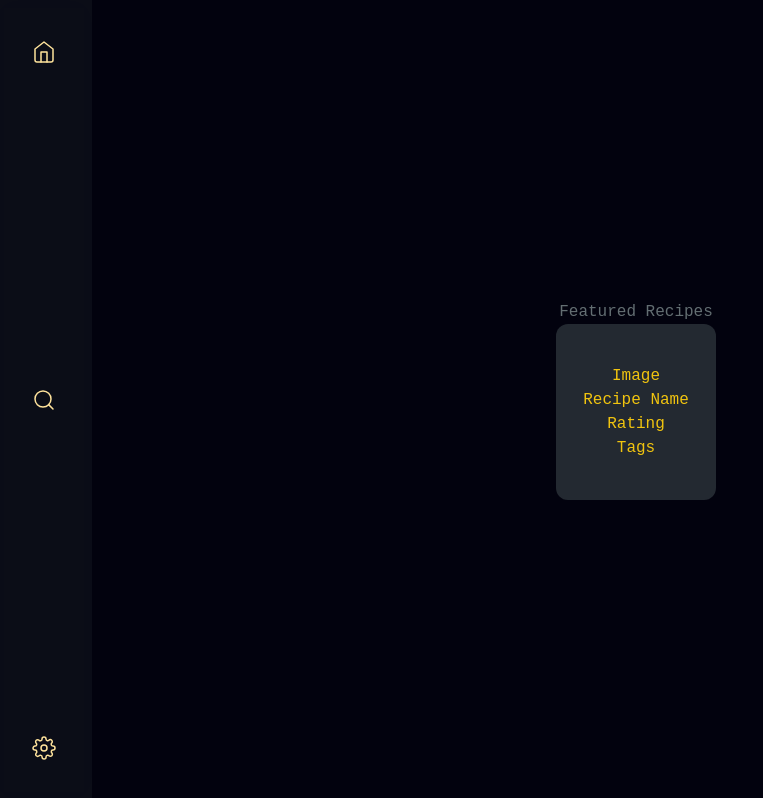
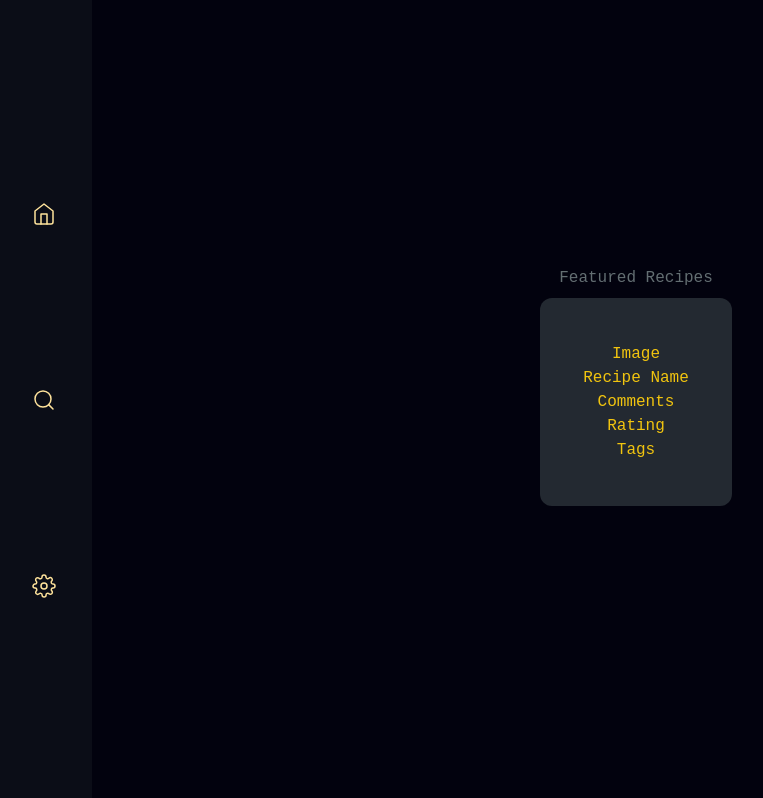
Before and after one commit to TypeErrorDev/Recipeek, a React (Vite) app: page /dashboard in a window 1280 px wide. Shown: the whole page, without its empty margins (4-767 px from the left). Built offline with nearby package versions, Linux system fonts and the light colour scheme; no server answers; sample sign-in values are in the browser's storage; the HTML template or start-up script is replaced by a standard one.

Commit message:
Working on the fetch for featured recipies

```diff
--- a/package.json
+++ b/package.json
@@ -11,6 +11,7 @@
   },
   "dependencies": {
     "@supabase/supabase-js": "^2.46.1",
+    "axios": "^1.7.7",
     "feather-icons": "^4.29.2",
     "js-cookie": "^3.0.5",
     "react": "^18.3.1",
--- a/src/Components/Cards.jsx
+++ b/src/Components/Cards.jsx
@@ -4,11 +4,14 @@ const Cards = () => {
       <div className="flex justify-center items-center">
         <h1>Featured Recipes</h1>
       </div>
-      <div className="border-double bg-foreground-dark h-44 w-40 text-warning-dark rounded-xl flex flex-col justify-center items-center">
-        <span>Image</span>
-        <p>Recipe Name</p>
-        <p>Rating</p>
-        <p>Tags</p>
+      <div className="flex flex-col md:flex-row justify-center items-center my-2">
+        <div className="border-double bg-foreground-dark h-52 w-48 text-warning-dark rounded-xl flex flex-col justify-center items-center mb-5">
+          <span>Image</span>
+          <p>Recipe Name</p>
+          <p>Comments</p>
+          <p>Rating</p>
+          <p>Tags</p>
+        </div>
       </div>
     </div>
   );
--- a/src/Components/Dashboard.jsx
+++ b/src/Components/Dashboard.jsx
@@ -1,8 +1,8 @@
 // ---------------------------
 // Import components
 // ---------------------------
+import Featured from "./Featured";
 import Nav from "./Nav";
-import Cards from "./Cards";
 
 // ---------------------------
 // Code Begins
@@ -18,7 +18,7 @@ const Dashboard = ({ username }) => {
   return (
     <div>
       <Nav />
-      <Cards />
+      <Featured />
     </div>
   );
 };
--- /dev/null
+++ b/src/Components/Featured.jsx
@@ -0,0 +1,32 @@
+import axios from "axios";
+
+import Cards from "./Cards";
+const Featured = () => {
+  const randomNumber = Math.floor(Math.random() * 100);
+  // TODO: Fetch data from the API for featured recipes
+  //   https://dummyjson.com/recipes?limit=6&skip={RandomNumber}&select=name,image,rating,tags
+  axios({
+    url: `https://dummyjson.com/recipes?limit=6&skip=${randomNumber}&select=name,image,rating,tags`,
+    method: "GET",
+    headers: {
+      "Content-Type": "application/json",
+    },
+  })
+    .then((res) => {
+      const results = res.data;
+      console.log(results);
+    })
+    .catch((err) => {
+      console.error("Message: ", err);
+    });
+
+  //   TODO: Random number generator
+
+  return (
+    <div>
+      <Cards />
+    </div>
+  );
+};
+
+export default Featured;
--- a/src/Components/Nav.jsx
+++ b/src/Components/Nav.jsx
@@ -8,7 +8,7 @@ import { Link } from "react-router-dom";
 // ---------------------------
 const Nav = () => {
   return (
-    <div className="flex md:flex-col justify-between items-center w-screen h-14 md:h-screen md:w-24 fixed top-0 left-0 bg-foreground-dark/30 backdrop-filter backdrop-blur-md px-4 md:py-10 text-[#FFE39C]">
+    <div className="flex md:flex-col justify-between md:justify-evenly items-center w-screen h-14 md:h-screen md:w-24 fixed top-0 left-0 bg-foreground-dark/30 px-4 md:py-10 text-[#FFE39C]">
       <Link to="/dashboard">
         <svg
           width="24"
```
Also changed, not shown: 1 other file (tests, documents, lock files or other folders).
